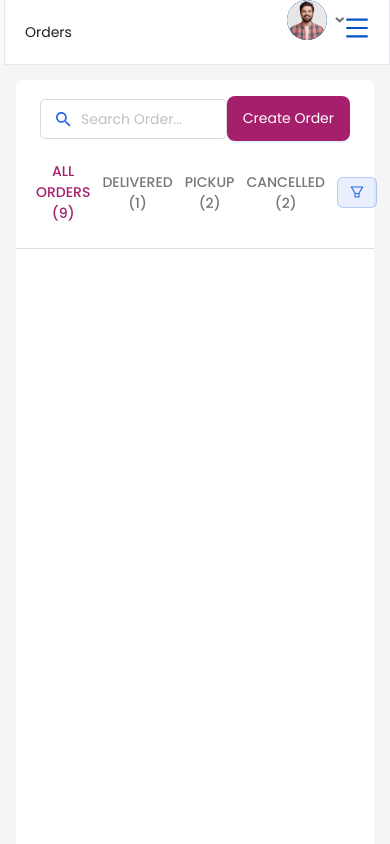
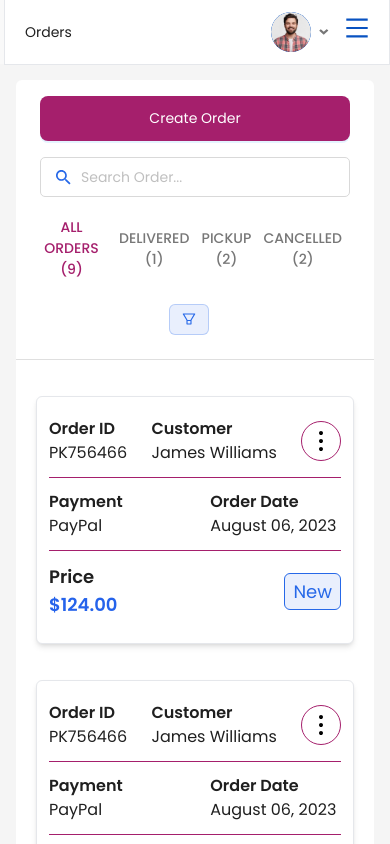
Before and after one commit to sarahahmadmalik/kidsBoots-admin, a Next.js app: page / in a window 390 px wide. Shown: the top 844 px of the page. Built offline with nearby package versions, Linux system fonts and the light colour scheme.

Commit message:
orders-responsive

```diff
--- a/src/layout/DashboardLayout/index.jsx
+++ b/src/layout/DashboardLayout/index.jsx
@@ -184,13 +184,14 @@ const Index = ({children}) => {
                         <div>
                             <h1 className={
                                 `text-[24px] font-[700] font-inter`}
+                                style={{fontSize: "24px !important", fontWeight: "700 !important"}}
                             >
                                 {
                                 getPageTitle(router.pathname)
                             }</h1>
                         </div>
-                        <div className="flex">
-                            <div className="cursor-pointer">
+                        <div className="flex items-center">
+                            <div className="cursor-pointer ">
                                 <Dropdown menu={
                                         {items}
                                     }
@@ -212,7 +213,7 @@ const Index = ({children}) => {
                                     </div>
                                 </Dropdown>
                             </div>
-                            <div className="md:hidden flex">
+                            <div className="md:hidden flex " style={{marginLeft: "1rem"}}>
                                 <Dropdown overlay={navMenu}
                                     trigger={
                                         ["click"]
--- a/src/pages/index.jsx
+++ b/src/pages/index.jsx
@@ -274,8 +274,8 @@ const Index = () => {
       </Head>
       <div className="h-full w-full my-4 py-3  bg-[#FFFFFF] rounded-md">
       <div className="w-full px-3  py-1 border-b border-[#DFDFDF]">
-            <div className="flex justify-between items-center w-full px-3 ">
-            <div className="relative flex items-center">
+      <div className="flex justify-between items-center w-full px-3 flex-wrap-reverse">
+            <div className="relative flex items-center w-full sm:w-auto">
               <Image src="/images/search.svg" className="text-gray-500 absolute top-[13px] left-4 z-10" width={15} height={15} />
               <Input
                 placeholder="Search Order..."
@@ -283,23 +283,25 @@ const Index = () => {
                 style={{ borderRadius: "5px" }}
               />
             </div>
+            <div className="flex items-center w-full sm:w-auto">
             <Button
               type="primary"
-                className="create-order-button"
+                className="create-order-button w-full sm:w-auto mb-4 sm:mb-0"
               onClick={handleOrderModal}
               style={{
                 backgroundColor: "#A51F6C",
                 color: "#FFFFFF",
                 borderRadius: "8px",
                 height: "45px",
-                width: "140px",
+
               }}
             >
               Create Order
             </Button>
             </div>
+            </div>
 
-     <div className="flex justify-between items-center my-5 px-2 w-full  ">
+     <div className="flex justify-between items-center my-5 px-2 w-full flex-wrap  ">
           <div className="flex text-[#777777]">
   <button
     className={`uppercase font-[500] mr-3 ${
@@ -349,12 +351,14 @@ const Index = () => {
     Cancelled {" ("}{cancelled}{") "}
   </button>
 </div>
+<div className="flex items-center justify-center w-full sm:w-auto pt-6 sm:mt-0">
 <button
               className={`rounded-md bg-[#2668E81A] border border-[#2668E842] px-3 py-1 text-[#2668e8] font-[500] mr-3`}
               onClick={handleSortByDate}
             >
                <FilterOutlined style={{ color: "#2668e8" }} />
             </button>
+            </div>
           </div>
 <div>
 
@@ -367,9 +371,9 @@ const Index = () => {
           </div>
       <div>
         {/* Table */}
-        <div className="w-full h-full overflow-x-auto px-5 py-4 ">
+        <div className="w-full h-full  px-5 py-4 ">
 
-          <table className="w-full hidden md:table border border-[#DFDFDF] " style={{borderRadius: "30px"}}>
+          <table className="w-full hidden lg:table border border-[#DFDFDF] " style={{borderRadius: "30px"}}>
 
             <thead className=" my-3 fontFamily  border-b border-[DFDFDF] uppercase">
               <tr className="text-[#777777]  text-left px-4 py-2">
@@ -429,134 +433,57 @@ const Index = () => {
               ))}
             </tbody>
           </table>
-          {/* <div className="md:hidden flex flex-col space-y-4">
+          <div className="lg:hidden flex flex-col space-y-4">
   {orders.map((order) => (
-              <div
-                key={order.id}
-                className={`bg-white rounded-md shadow-md p-4 ${
-                  selectedRows.includes(order.id) ? 'bg-blue-100 shadow-lg' : ''
-                }`}
-              >
-                <div className="flex items-center mb-4 ">
-                  <div className="rounded-lg overflow-hidden mr-4">
-                    <Image
-                      src={order.image}
-                      width={60}
-                      height={60}
-                      alt="Product Image"
-                    />
-                  </div>
-                  <div>
-                  <p className="font-semibold text-base">{order.name}</p>
-                  <div>
-                  <p>Category: {" "}{order.category}</p>
-                  <p>OrderId: {" "}{order.id}</p>
+    <div key={order.id} className="bg-white rounded-md border border-grey-500 shadow-md my-5 p-3">
+      <div className="flex justify-between items-center border-b border-[#A51F6C] mt-2 pb-3 flex-wrap w-full">
+        <div className="">
+        <h3 className="font-semibold text-base">Order ID</h3>
+        <p className="text-base">{order.orderId}</p>
         </div>
 
+     <div>
+     <h3 className="font-semibold text-base">Customer</h3>
+        <p className="text-base">{order.customer}</p>
+     </div>
+
+        <div className="w-10 h-10 py-3 rounded-full border border-[#A51F6C] flex items-center justify-center">
+          <Image src="/images/more.svg" width={4} height={4} alt="More Options" />
+        </div>
+      </div>
+
+      <div className="flex  items-center mt-2 w-full border-b border-[#A51F6C] pb-3 mt-3 flex-wrap ">
+
+      <div className=" mr-[30%]">
+        <h3 className="font-semibold text-base">Payment</h3>
+        <p className="text-base">{order.payment}</p>
+      </div>
+      <div className="">
+        <h3 className="font-semibold text-base">Order Date</h3>
+        <p className="text-base">{order.orderDate}</p>
+      </div>
       </div>
 
 
-                  <div className="ml-auto">
-                    <button
-                      className="p-1 rounded-md hover:bg-gray-200"
-                      onClick={() => handleActionsToggle(order.id)}
-                    >
-                      <Image
-                        src="/images/more.svg"
-                        width={3}
-                        height={3}
-                        alt="More Actions"
-                      />
-                    </button>
-                    <div className="relative md:block" ref={actionsRef}>
-                      {showActions && selectedProductId === order.id && (
-                        <div
-                          className="absolute right-0 top-0  w-32 bg-white rounded-md shadow-lg overflow-hidden border "
-                          style={{ border: '1px solid #E5E7EB' }}
-                        >
-                          <button
-                            className="block w-full py-1 text-sm text-left px-4 transition-colors duration-200 hover:bg-red-600 text-white overflow-hidden"
-                            style={{ backgroundColor: '#F73B3F' }}
-                            onClick={() => handleDelete(order.id)}
 
-                          >
-                            Delete
-                          </button>
-                          <button
-                            className="block w-full py-1 text-sm text-left px-4 transition-colors duration-200 hover:bg-green-600 text-white overflow-hidden"
-                            style={{ backgroundColor: '#0852C1' }}
-                            onClick={() => handlemodify(product.id)}
-                          >
-                            Edit
-                          </button>
+      <div className="flex justify-between items-center pb-3 mt-3 w-full flex-wrap">
+        <div>
+        <p className="font-semibold text-lg">Price</p>
+        <p className="font-[600] text-blue-600 text-lg">{order.amount}</p>
         </div>
 
-                      )}
-                    </div>
-                  </div>
-                </div>
-                <div className="flex justify-between border-b border-blue-500 pb-3 sm:text-[17px]   flex-wrap items-center mb-2">
-
-                  <div className="flex flex-wrap">
-                    <p className="text-[#0852C1] ">Subcategories:</p>
-                    <div className="flex flex-wrap">
-                    <p className="ml-2 text-[#777777]">sub category-1</p>{","}
-                    <p className="ml-2 text-[#777777]">sub category-2</p>
-                    </div>
-
-                  </div>
-
-
-                </div>
-                <div className="flex justify-between border-b border-blue-500 pb-3 sm:text-[17px]   flex-wrap items-center mb-2">
-                  <p className="text-[#777777] font-[400]  flex">
-                    <p className="text-[#0852C1] mr-1">SKU:</p>{" "}{order.sku}
-                  </p>
-                  <p className="text-[#777777] font-[400] flex ">
-                  <p className="text-[#0852C1] mr-1">Payment:</p> {" "}{order.Payment.price}
-                  </p>
-                  <div className="flex py-2 px-2 bg-blue-500 rounded-md">
-                  <p className="text-white font-[400] flex ">
-                  {order.Payment.status}
-                  </p>
-                  </div>
-
-
-                </div>
-                <div className="flex justify-between pt-3  pb-3 mb-2 flex-wrap  sm:text-[17px]">
-                  <p className="text-[#777777] font-[400]  flex items-center">
-                  <p className="text-[#0852C1] mr-1">Rating:</p>
-                  <div className="flex">
-                  {Array.from({ length: order.rate }, (_, index) => (
-                        <Image
-                          key={index}
-                          src="/images/start.svg"
-                          width={16}
-                          height={16}
-                          alt="Star"
-                        />
-                      ))}
-                  </div>
-                  </p>
-                  <div className="flex items-start justify-center text-white">
-                  <p
-                      className={`rounded-md px-2 py-2 ${
-                        order.status === "Cancelled"
-                          ? "bg-[#D94B38]"
-                          : order.status === "Completed"
-                          ? "bg-[#49E258]"
-                          : "bg-[#F0E74A]"
-                      }`}
+        <p className={`rounded-md px-2 py-1 text-[18px] font-[400] text-center `}
+                        style={getStatusStyle(order.status)}
                       >
                       {order.status}
                     </p>
       </div>
 
     </div>
+  ))}
+</div>
 
-              </div>
-            ))}
-          </div>   */}
+
         </div>
       </div>
 
```
Lines whose indentation alone changed are shown as unchanged.
